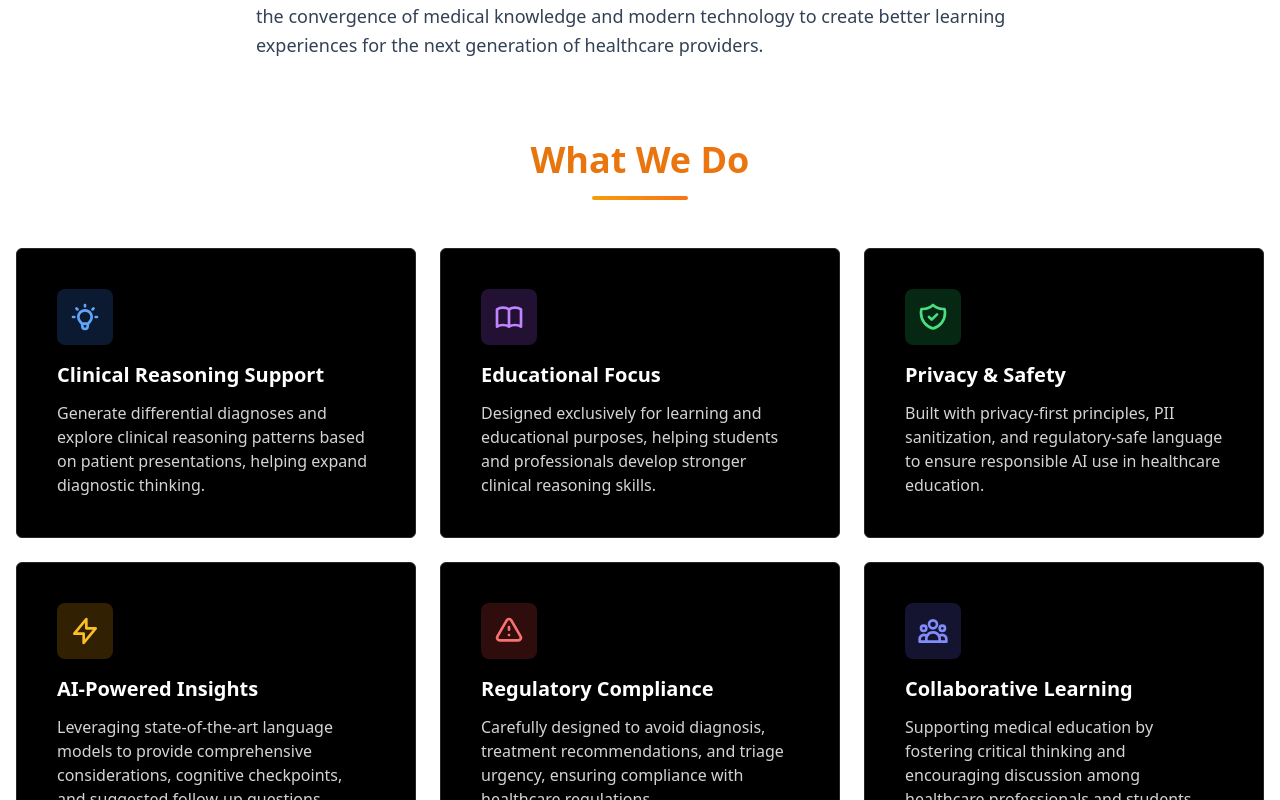
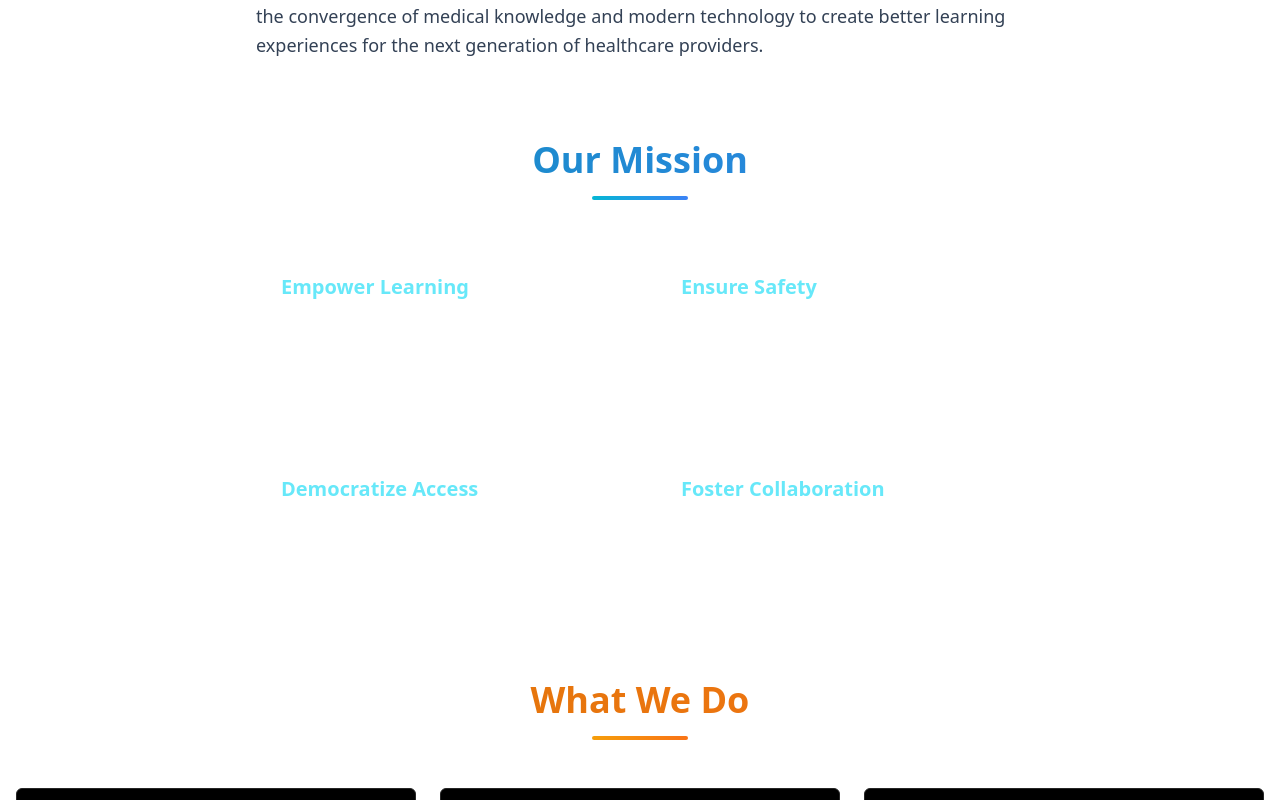
Before and after one commit to s1business84-hub/Imperium., a Next.js app: page /about in a window 1280 px wide. Shown: the part 707-1507 px from the top of the page. Built offline with nearby package versions, Linux system fonts and the light colour scheme.

Commit message:
Add Our Mission section to About page for better content organization and performance

```diff
--- a/app/about/page.tsx
+++ b/app/about/page.tsx
@@ -55,6 +55,50 @@ export default function AboutPage() {
               the convergence of medical knowledge and modern technology to create better learning
               experiences for the next generation of healthcare providers.
             </p>
+          </div>
+        </section>
+
+        {/* Our Mission Section */}
+        <section className="mb-20">
+          <div className="mb-12 text-center">
+            <h2 className="mb-4 text-4xl font-bold bg-gradient-to-r from-cyan-600 to-blue-500 bg-clip-text text-transparent">
+              <EncryptedText text="Our Mission" />
+            </h2>
+            <div className="mx-auto h-1 w-24 rounded-full bg-gradient-to-r from-cyan-500 to-blue-500"></div>
+          </div>
+
+          <div className="mx-auto max-w-3xl grid gap-8 md:grid-cols-2">
+            {/* Mission Card 1 */}
+            <div className="rounded-xl backdrop-blur-xl bg-white/10 border border-white/30 p-6">
+              <h3 className="mb-3 text-xl font-bold text-cyan-300">Empower Learning</h3>
+              <p className="text-sm text-white/80">
+                Providing AI-powered tools that enhance clinical reasoning education and help healthcare professionals develop stronger diagnostic thinking skills.
+              </p>
+            </div>
+
+            {/* Mission Card 2 */}
+            <div className="rounded-xl backdrop-blur-xl bg-white/10 border border-white/30 p-6">
+              <h3 className="mb-3 text-xl font-bold text-cyan-300">Ensure Safety</h3>
+              <p className="text-sm text-white/80">
+                Maintaining strict ethical standards with PII sanitization, regulatory compliance, and responsible AI practices in healthcare.
+              </p>
+            </div>
+
+            {/* Mission Card 3 */}
+            <div className="rounded-xl backdrop-blur-xl bg-white/10 border border-white/30 p-6">
+              <h3 className="mb-3 text-xl font-bold text-cyan-300">Democratize Access</h3>
+              <p className="text-sm text-white/80">
+                Making cutting-edge clinical reasoning tools available to medical students, residents, and professionals worldwide.
+              </p>
+            </div>
+
+            {/* Mission Card 4 */}
+            <div className="rounded-xl backdrop-blur-xl bg-white/10 border border-white/30 p-6">
+              <h3 className="mb-3 text-xl font-bold text-cyan-300">Foster Collaboration</h3>
+              <p className="text-sm text-white/80">
+                Building a community of healthcare educators and learners dedicated to advancing medical education through technology.
+              </p>
+            </div>
           </div>
         </section>
 
```
